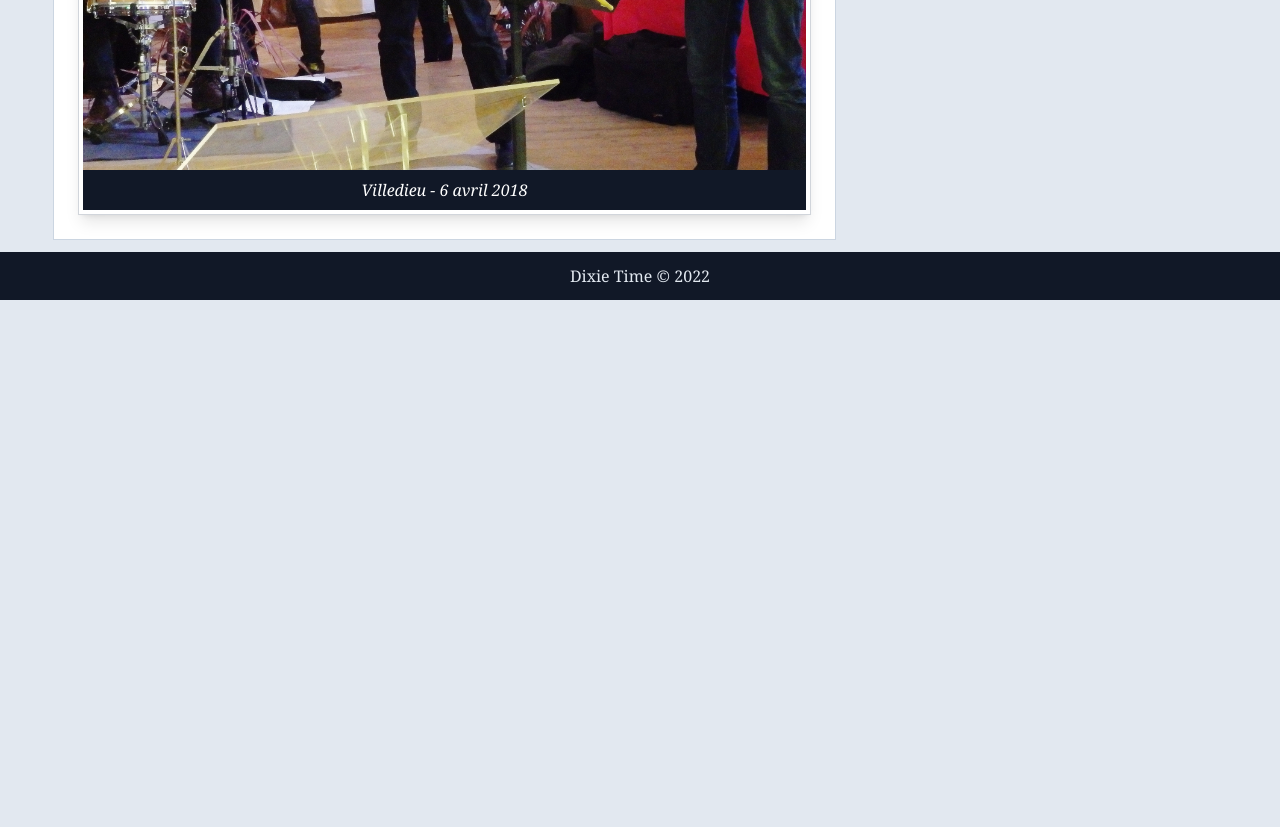
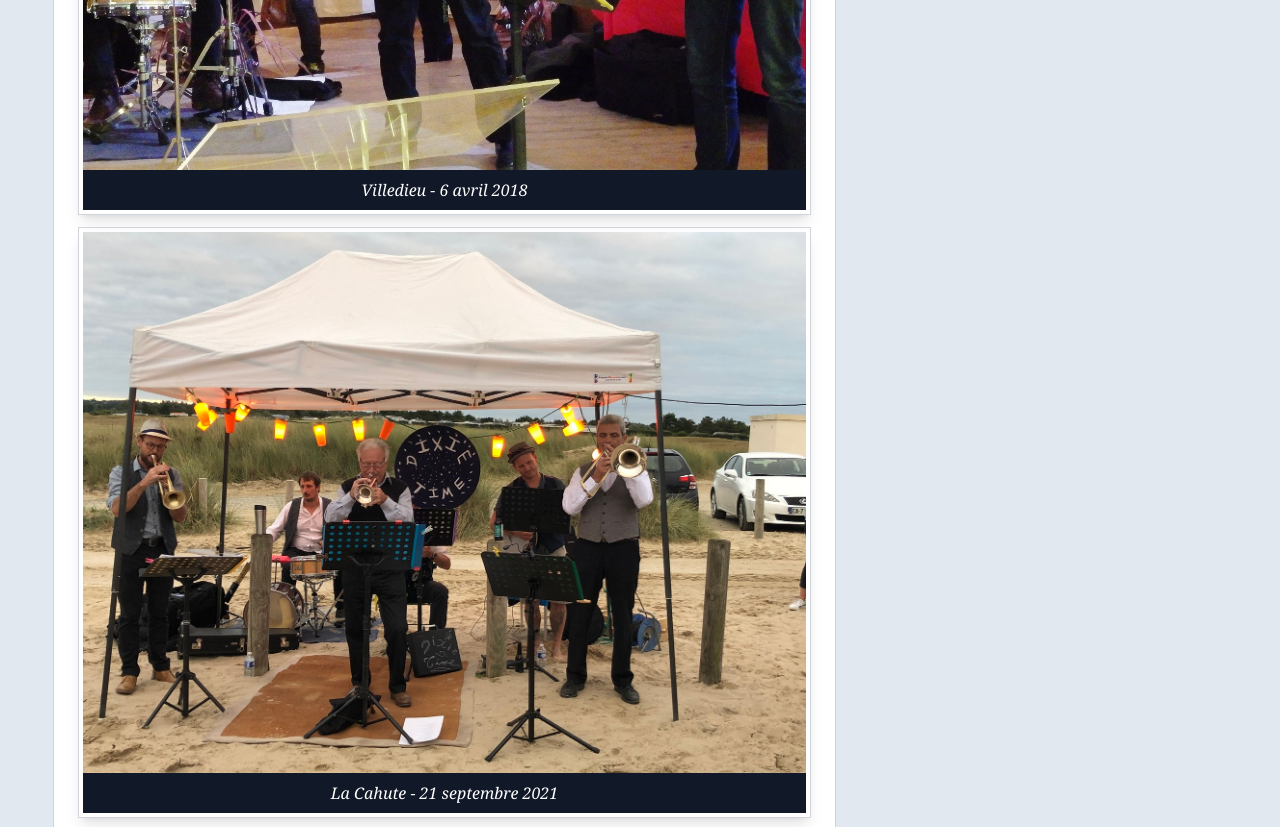
Before and after one commit to jcletousey/dixietime-11ty, an Eleventy site: page src/content/pages/a-propos.md in a window 1280 px wide. Shown: the part 1903-2730 px from the top of the page. Before the commit the page ends 2203 px from the top, so only its background shows below. Built offline with nearby package versions, Linux system fonts and the light colour scheme; Eleventy itself is replaced by a stand-in of ours; files that its build step writes are made by us from their sources; files whose address does not match are found by name.

Commit message:
[Content] Add photos in about page

```diff
--- a/src/content/pages/a-propos.md
+++ b/src/content/pages/a-propos.md
@@ -35,4 +35,9 @@ Nous sommes disponibles pour des représentations publiques et privées. Vous po
 Voici quelques photos issues d'évènements auxquels nous avons participés.
 
 {{ macros.figure("tessy-sur-vire.jpg", "Les six musiciens en train de jouer en extérieur à Tessy-Sur-Vire", "Tessy-sur-Vire - 10 septembre 2016") }}
+
 {{ macros.figure("villedieu.jpg", "Frédéric au premier plan, Jean au second et Josselin au fond, en train de jouer", "Villedieu - 6 avril 2018") }}
+
+{{ macros.figure("la_cahute_2.jpg", "Le groupe, vu de devant, en train de jouer en extérieur sur le sable", "La Cahute - 21 septembre 2021") }}
+
+{{ macros.figure("la_cahute_1.jpg", "Le groupe, vu de côté, en train de jouer en extérieur devant La Cahute, sur le sable et au milieu du public installé autour de tables", "La Cahute - 21 septembre 2021") }}
```
Also changed, not shown: src/assets/images/la_cahute_1.jpg (added), src/assets/images/la_cahute_2.jpg (added).
